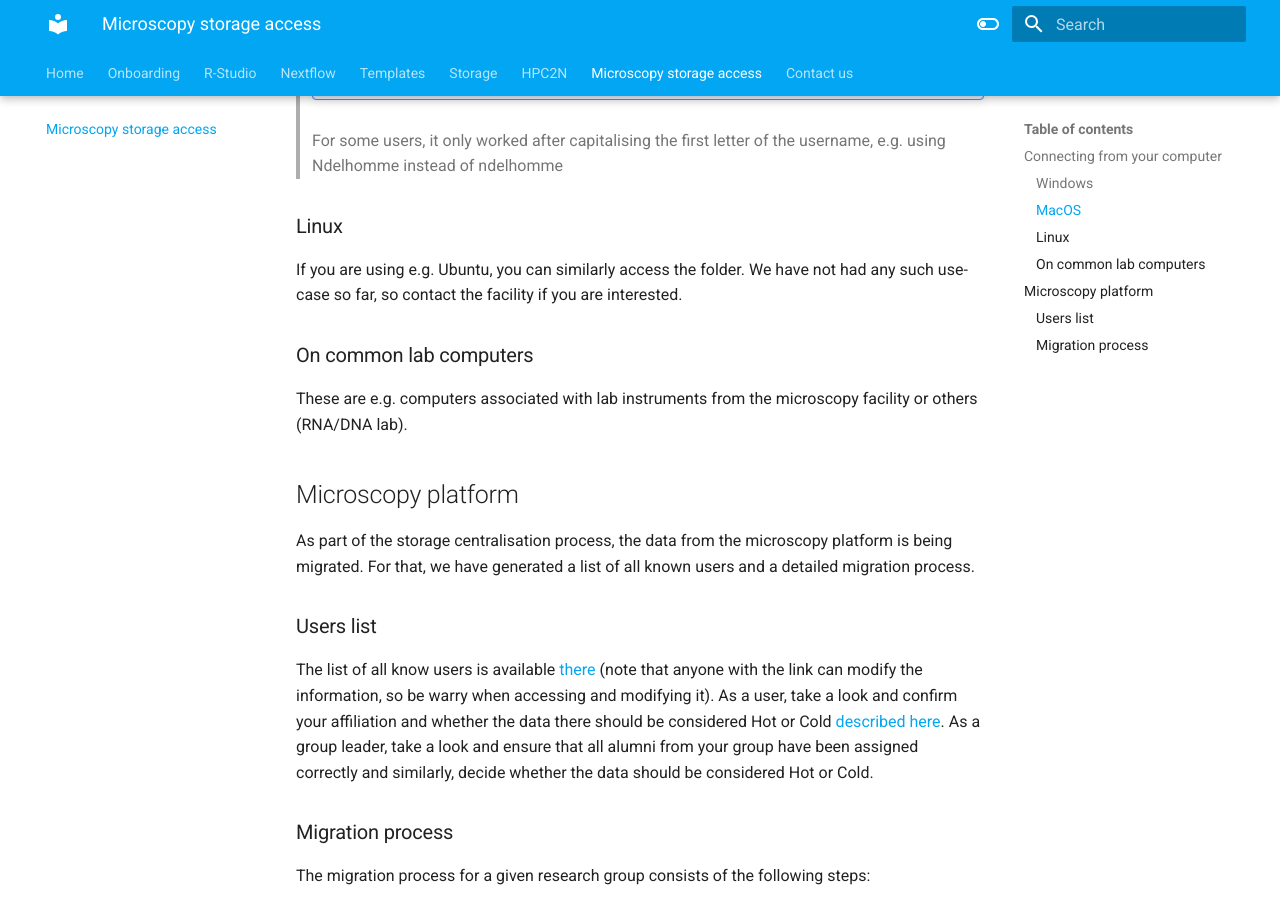
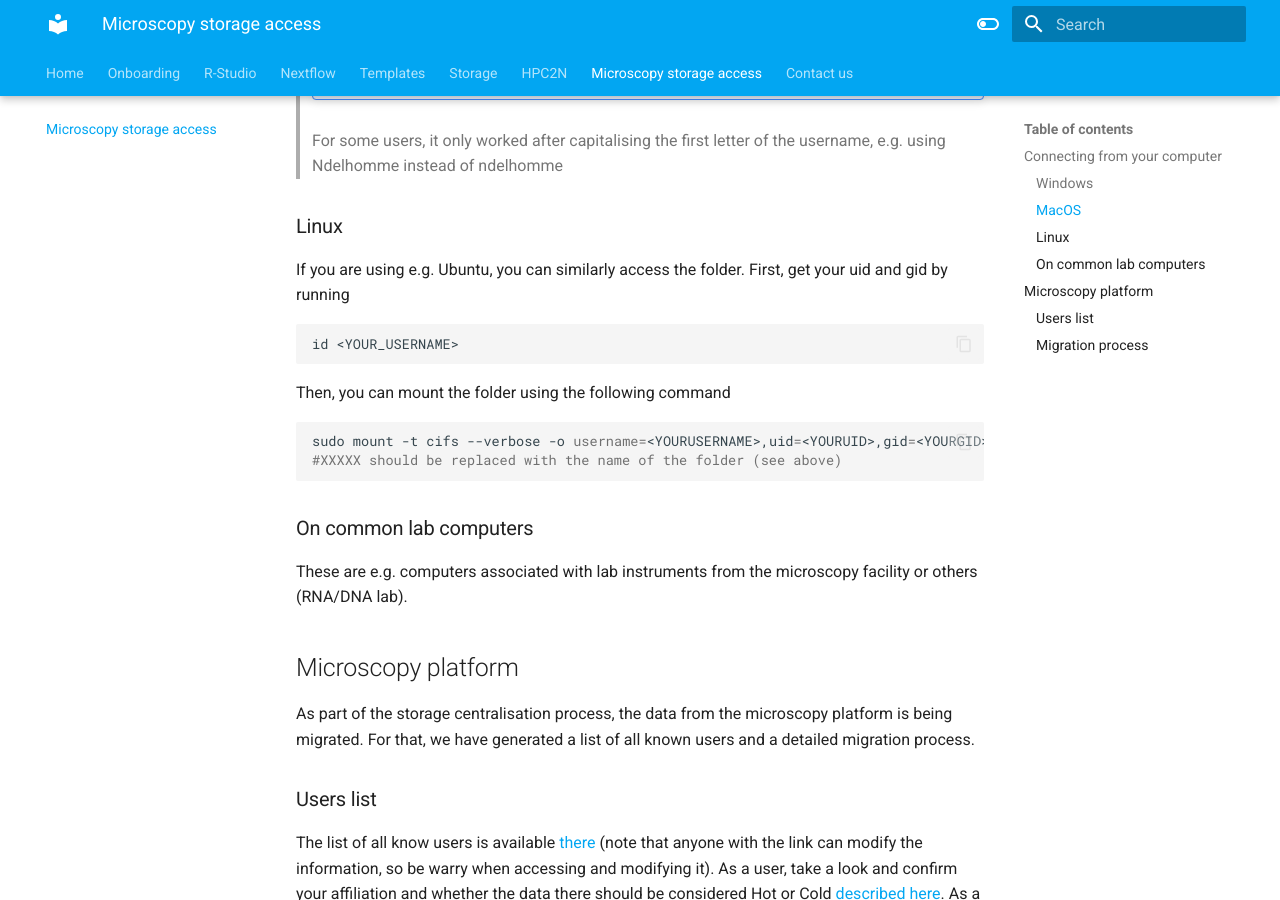
Before and after one commit to UPSCb/Documentation, an MkDocs documentation site: the page built from docs/Microscopy.md, in a window 1280 px wide and 900 px high, scrolled down 1333 px. Built offline with MkDocs 1.6.1 and Material for MkDocs 9.7.7, drawn with Linux system fonts in a browser that asks for light colours.

Commit message:
added more information

````diff
--- a/docs/Microscopy.md
+++ b/docs/Microscopy.md
@@ -47,7 +47,18 @@ For some users, it only worked after capitalising the first letter of the userna
 
 ### Linux
 
-If you are using e.g. Ubuntu, you can similarly access the folder. We have not had any such use-case so far, so contact the facility if you are interested.
+If you are using e.g. Ubuntu, you can similarly access the folder. First, get your uid and gid by running
+
+```bash
+id <YOUR_USERNAME>
+```
+
+Then, you can mount the folder using the following command
+
+```bash
+sudo mount -t cifs --verbose -o username=<YOURUSERNAME>,uid=<YOURUID>,gid=<YOURGID>,sec=ntlmssp,iocharset=utf8,domain=hopper.srv.its.umu.se,dir_mode=0700 '//hopper.srv.its.umu.se/XXXXX' /mnt/UPSCb
+#XXXXX should be replaced with the name of the folder (see above)
+```
 
 ### On common lab computers
 
````
Also changed, not shown: docs/9_storage.md (+2 -0 lines).
